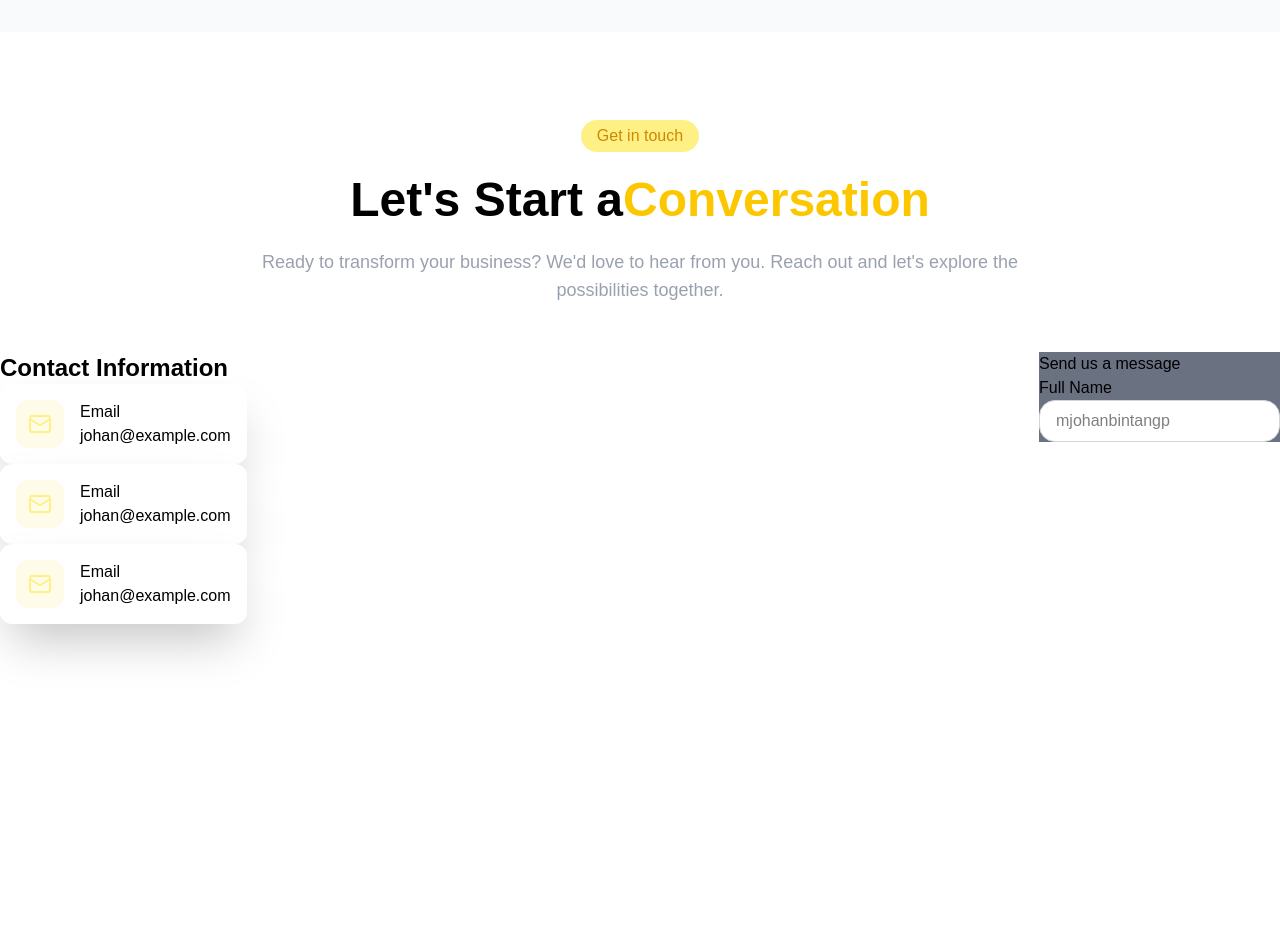
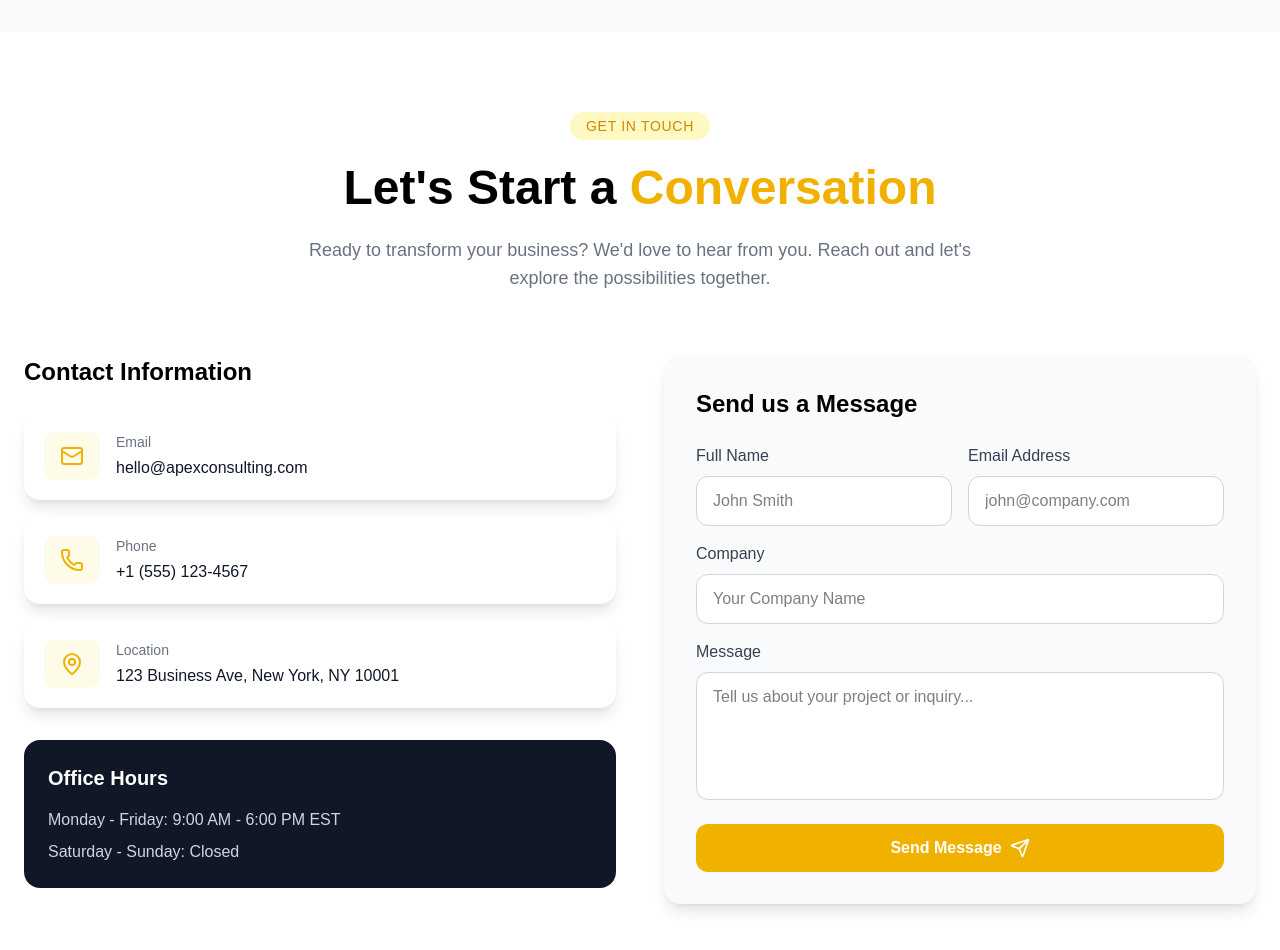
Before and after one commit to MJohanBintangP/learning2, a React (Vite) app: page / in a window 1280 px wide. Shown: the part 3440-4390 px from the top of the page. Before the commit the page ends 4152 px from the top, so only its background shows below. Built offline with nearby package versions, Linux system fonts and the light colour scheme.

Commit message:
add contact section and teams

```diff
--- a/src/components/Contact.tsx
+++ b/src/components/Contact.tsx
@@ -1,64 +1,142 @@
-import { Mail } from "lucide-react";
+import { Mail, Phone, MapPin, Send } from "lucide-react";
 
 export default function Contact() {
   return (
-    <section className="py-22 flex flex-col justify-center items-center">
-      <div className="flex flex-col justify-center items-center mb-12">
-        <div className="mb-6 rounded-full px-4 py-1 bg-yellow-200 text-yellow-600 w-fit">
+    <section className="py-20 flex flex-col justify-center items-center px-6">
+      <div className="flex flex-col justify-center items-center mb-16">
+        <div className="mb-6 rounded-full px-4 py-1 bg-yellow-100 text-yellow-600 w-fit text-sm font-medium uppercase tracking-wider">
           Get in touch
         </div>
-        <h1 className="text-5xl font-semibold mb-6">
-          Let's Start a<span className="text-yellow-400">Conversation</span>
+        <h1 className="text-5xl font-bold mb-6">
+          Let's Start a <span className="text-yellow-500">Conversation</span>
         </h1>
-        <p className="text-lg text-gray-400 max-w-3xl text-center">
+        <p className="text-lg text-gray-500 max-w-2xl text-center">
           Ready to transform your business? We'd love to hear from you. Reach
           out and let's explore the possibilities together.
         </p>
       </div>
-      <div className="flex w-7xl justify-between">
-        <div>
-          <h1 className="font-semibold text-2xl">Contact Information</h1>
-          <div className="rounded-xl shadow-2xl w-full p-4 flex gap-4 bg-white">
-            <div className="px-3 flex items-center justify-center bg-yellow-50 text-yellow-200 rounded-xl">
-              <Mail />
+
+      <div className="flex max-w-7xl w-full justify-between gap-12">
+        {/* Left Section - Contact Information */}
+        <div className="flex-1">
+          <h2 className="font-bold text-2xl mb-6">Contact Information</h2>
+
+          {/* Email Card */}
+          <div className="rounded-2xl shadow-lg w-full p-5 flex gap-4 bg-white mb-4">
+            <div className="px-4 py-3 flex items-center justify-center bg-yellow-50 text-yellow-500 rounded-xl">
+              <Mail size={24} />
             </div>
-            <div className="flex flex-col">
-              <h1>Email</h1>
-              <p>johan@example.com</p>
+            <div className="flex flex-col justify-center">
+              <h3 className="text-gray-500 text-sm mb-1">Email</h3>
+              <p className="text-gray-900 font-medium">
+                hello@apexconsulting.com
+              </p>
             </div>
           </div>
-          <div className="rounded-xl shadow-2xl w-full p-4 flex gap-4 bg-white">
-            <div className="px-3 flex items-center justify-center bg-yellow-50 text-yellow-200 rounded-xl">
-              <Mail />
+
+          {/* Phone Card */}
+          <div className="rounded-2xl shadow-lg w-full p-5 flex gap-4 bg-white mb-4">
+            <div className="px-4 py-3 flex items-center justify-center bg-yellow-50 text-yellow-500 rounded-xl">
+              <Phone size={24} />
             </div>
-            <div className="flex flex-col">
-              <h1>Email</h1>
-              <p>johan@example.com</p>
+            <div className="flex flex-col justify-center">
+              <h3 className="text-gray-500 text-sm mb-1">Phone</h3>
+              <p className="text-gray-900 font-medium">+1 (555) 123-4567</p>
             </div>
           </div>
-          <div className="rounded-xl shadow-2xl w-full p-4 flex gap-4 bg-white">
-            <div className="px-3 flex items-center justify-center bg-yellow-50 text-yellow-200 rounded-xl">
-              <Mail />
+
+          {/* Location Card */}
+          <div className="rounded-2xl shadow-lg w-full p-5 flex gap-4 bg-white mb-8">
+            <div className="px-4 py-3 flex items-center justify-center bg-yellow-50 text-yellow-500 rounded-xl">
+              <MapPin size={24} />
             </div>
-            <div className="flex flex-col">
-              <h1>Email</h1>
-              <p>johan@example.com</p>
+            <div className="flex flex-col justify-center">
+              <h3 className="text-gray-500 text-sm mb-1">Location</h3>
+              <p className="text-gray-900 font-medium">
+                123 Business Ave, New York, NY 10001
+              </p>
             </div>
           </div>
+
+          {/* Office Hours */}
+          <div className="bg-gray-900 text-white rounded-2xl p-6">
+            <h3 className="font-bold text-xl mb-4">Office Hours</h3>
+            <p className="text-gray-300 mb-2">
+              Monday - Friday: 9:00 AM - 6:00 PM EST
+            </p>
+            <p className="text-gray-300">Saturday - Sunday: Closed</p>
+          </div>
         </div>
-        <div>
-          <div className="bg-gray-500">
-            <h1>Send us a message</h1>
-            <div className="flex flex-col">
-              <label htmlFor="">Full Name</label>
+
+        {/* Right Section - Contact Form */}
+        <div className="flex-1">
+          <div className="bg-gray-50 rounded-2xl p-8 shadow-lg">
+            <h2 className="font-bold text-2xl mb-6">Send us a Message</h2>
+
+            <div className="flex gap-4 mb-4">
+              <div className="flex flex-col flex-1">
+                <label
+                  htmlFor="fullname"
+                  className="text-gray-700 font-medium mb-2"
+                >
+                  Full Name
+                </label>
+                <input
+                  id="fullname"
+                  className="border border-gray-300 bg-white rounded-xl px-4 py-3 w-full focus:outline-none focus:ring-2 focus:ring-yellow-500"
+                  placeholder="John Smith"
+                  type="text"
+                />
+              </div>
+              <div className="flex flex-col flex-1">
+                <label
+                  htmlFor="email"
+                  className="text-gray-700 font-medium mb-2"
+                >
+                  Email Address
+                </label>
+                <input
+                  id="email"
+                  className="border border-gray-300 bg-white rounded-xl px-4 py-3 w-full focus:outline-none focus:ring-2 focus:ring-yellow-500"
+                  placeholder="john@company.com"
+                  type="email"
+                />
+              </div>
+            </div>
+
+            <div className="flex flex-col mb-4">
+              <label
+                htmlFor="company"
+                className="text-gray-700 font-medium mb-2"
+              >
+                Company
+              </label>
               <input
-                className="border border-gray-300 bg-white rounded-2xl px-4 py-2 w-full"
-                placeholder="mjohanbintangp"
+                id="company"
+                className="border border-gray-300 bg-white rounded-xl px-4 py-3 w-full focus:outline-none focus:ring-2 focus:ring-yellow-500"
+                placeholder="Your Company Name"
                 type="text"
-                name=""
-                id=""
               />
             </div>
+
+            <div className="flex flex-col mb-6">
+              <label
+                htmlFor="message"
+                className="text-gray-700 font-medium mb-2"
+              >
+                Message
+              </label>
+              <textarea
+                id="message"
+                className="border border-gray-300 bg-white rounded-xl px-4 py-3 w-full h-32 resize-none focus:outline-none focus:ring-2 focus:ring-yellow-500"
+                placeholder="Tell us about your project or inquiry..."
+              />
+            </div>
+
+            <button className="w-full bg-yellow-500 hover:bg-yellow-600 text-white font-semibold py-3 px-6 rounded-xl flex items-center justify-center gap-2 transition-colors">
+              Send Message
+              <Send size={20} />
+            </button>
           </div>
         </div>
       </div>
--- a/src/components/Team.tsx
+++ b/src/components/Team.tsx
@@ -7,6 +7,15 @@ type TeamsType = {
 };
 
 export default function Team() {
+  const getInitial = (name: string) => {
+    return name
+      .split(" ")
+      .slice(0, 2)
+      .map((word) => word[0])
+      .join("")
+      .toUpperCase();
+  };
+
   const Teams: TeamsType[] = [
     {
       name: "Alexandra Chen",
@@ -48,7 +57,7 @@ export default function Team() {
         {Teams.map((t) => (
           <div className="flex flex-col justify-center items-center gap-2 max-w-xs text-center">
             <div className="bg-gray-400 rounded-xl p-16 font-semibold text-3xl">
-              A1
+              {getInitial(t.name)}
             </div>
             <h1 className="font-semibold text-xl">{t.name}</h1>
             <h2 className="text-yellow-400">{t.role}</h2>
```
